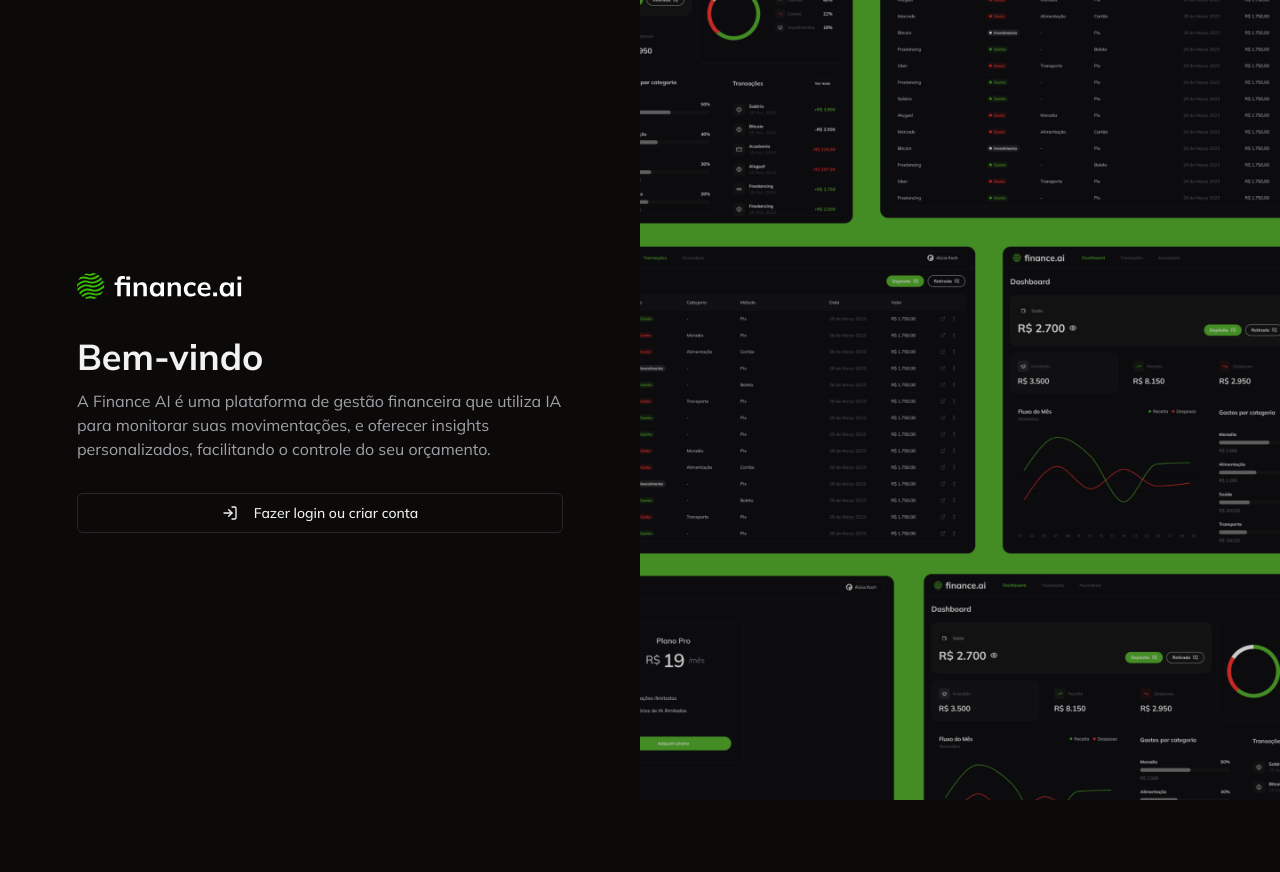
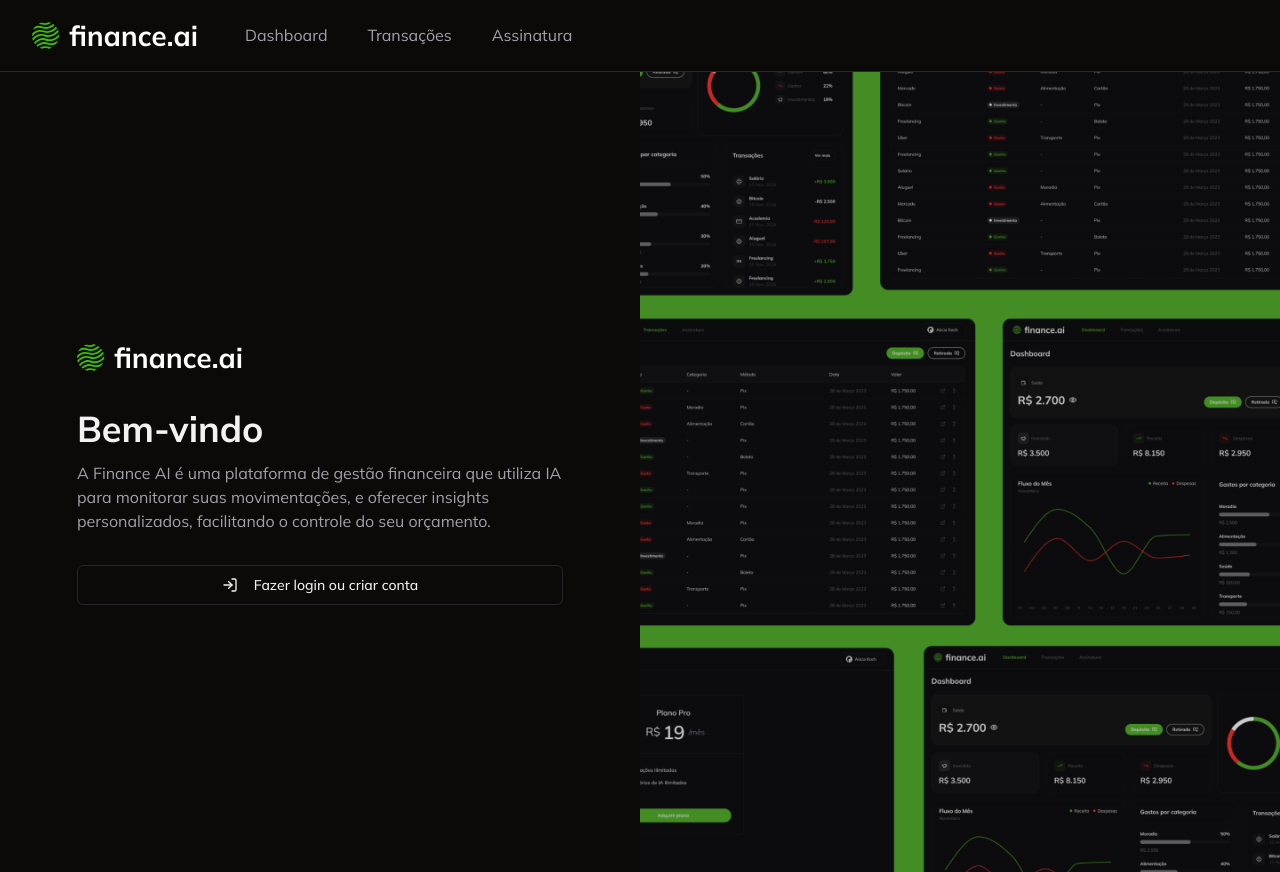
Before and after one commit to Abimael-Pereira/next-finance-ai, a Next.js app: page /login in a window 1280 px wide. Before the commit the page ends 800 px from the top, so only its background shows below. Built offline with nearby package versions, Linux system fonts and the light colour scheme; no server answers.

Commit message:
feat: add mavbar component

```diff
--- /dev/null
+++ b/app/_components/navbar.tsx
@@ -0,0 +1,52 @@
+"use client";
+
+import { UserButton } from "@clerk/nextjs";
+import Image from "next/image";
+import Link from "next/link";
+import { usePathname } from "next/navigation";
+
+const Navbar = () => {
+  const pathname = usePathname();
+
+  return (
+    <nav className="flex justify-between border-b border-solid px-8 py-4">
+      <div className="flex items-center gap-10">
+        <Image src="/logo.svg" width={173} height={39} alt="Finance Ai" />
+        <Link
+          href="/"
+          className={
+            pathname === "/"
+              ? "font-bold text-primary"
+              : "text-muted-foreground"
+          }
+        >
+          Dashboard
+        </Link>
+        <Link
+          href="/transactions"
+          className={
+            pathname === "/transactions"
+              ? "font-bold text-primary"
+              : "text-muted-foreground"
+          }
+        >
+          Transações
+        </Link>
+        <Link
+          href="/subscription"
+          className={
+            pathname === "/subscription"
+              ? "font-bold text-primary"
+              : "text-muted-foreground"
+          }
+        >
+          Assinatura
+        </Link>
+      </div>
+
+      <UserButton showName />
+    </nav>
+  );
+};
+
+export default Navbar;
--- a/app/layout.tsx
+++ b/app/layout.tsx
@@ -4,6 +4,8 @@
 import { dark } from "@clerk/themes";
 import type { Metadata } from "next";
 import { Mulish } from "next/font/google";
+
+import Navbar from "./_components/navbar";
 
 const mulish = Mulish({
   subsets: ["latin-ext"],
@@ -27,6 +29,7 @@
             baseTheme: dark,
           }}
         >
+          <Navbar />
           {children}
         </ClerkProvider>
       </body>
--- a/app/page.tsx
+++ b/app/page.tsx
@@ -1,4 +1,3 @@
-import { UserButton } from "@clerk/nextjs";
 import { auth } from "@clerk/nextjs/server";
 import { redirect } from "next/navigation";
 
@@ -8,11 +7,7 @@
   if (!userId) {
     redirect("/login");
   }
-  return (
-    <div className="flex h-full items-center justify-center">
-      <UserButton showName />
-    </div>
-  );
+  return <div className="flex h-full items-center justify-center"></div>;
 };
 
 export default HomePage;
--- a/app/transactions/page.tsx
+++ b/app/transactions/page.tsx
@@ -12,7 +12,10 @@
         <AddTransactionButton />
       </div>
 
-      <DataTable columns={transactionColumns} data={transactions} />
+      <DataTable
+        columns={transactionColumns}
+        data={JSON.parse(JSON.stringify(transactions))}
+      />
     </div>
   );
 };
```
